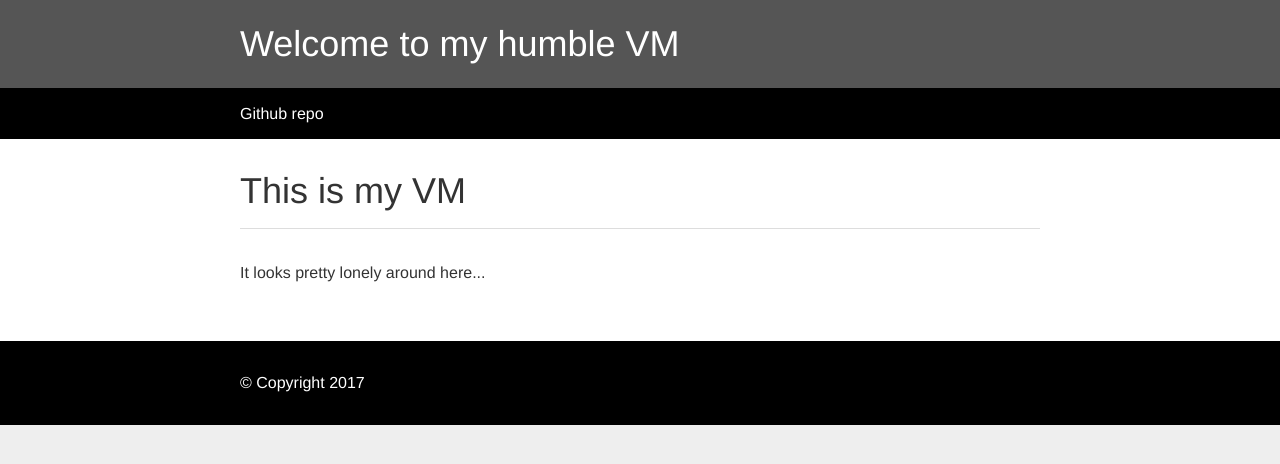
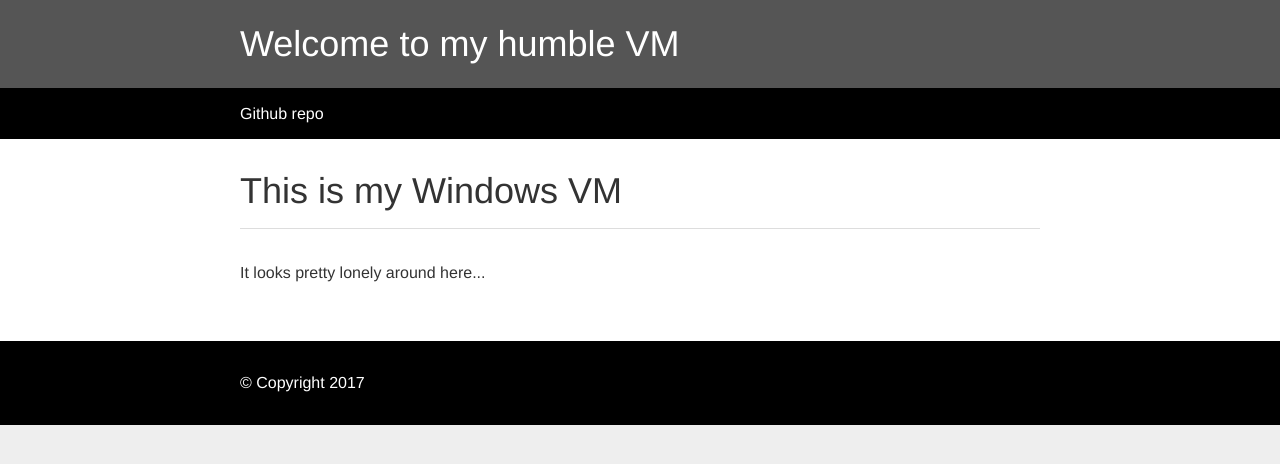
Before and after one commit to erjosito/DSC, a plain HTML site: page index.html in a window 1280 px wide. Drawn offline with Linux system fonts and the light colour scheme.

Commit message:
this is my windows vm

```diff
--- a/index.html
+++ b/index.html
@@ -31,7 +31,7 @@
 		<div class="content">
 			<div class="container">
 				<div class="main">
-					<h1>This is my VM</h1>
+					<h1>This is my Windows VM</h1>
 					<hr>
                     <p>It looks pretty lonely around here...</p>
                 </div>
```
